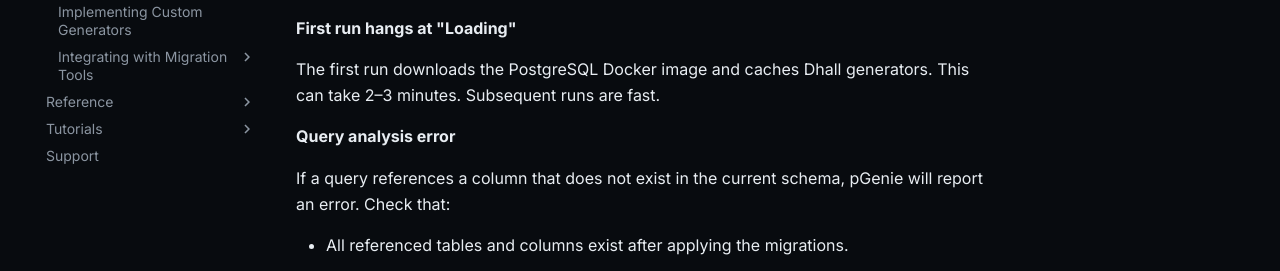
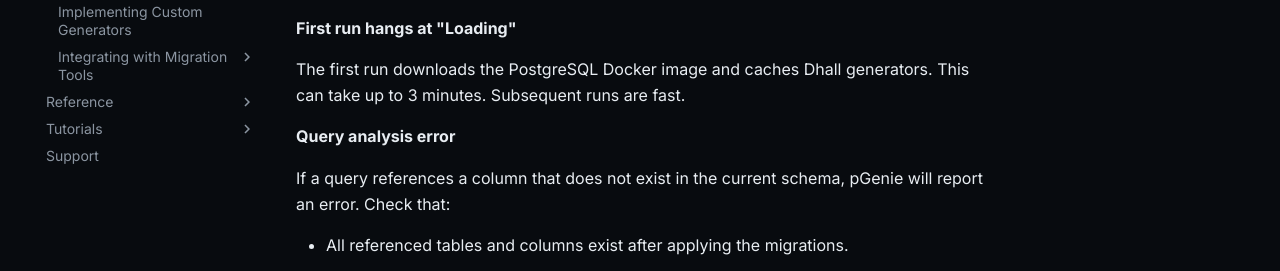
Before and after one commit to pgenie-io/docs, an MkDocs documentation site: the page built from docs/guides/generating-code.md, in a window 1280 px wide and 900 px high, scrolled down 2860 px. Shown: the part 392-663 px from the top of the window. Built offline with MkDocs 1.6.1 and Material for MkDocs 9.7.7, drawn with Linux system fonts in a browser that asks for light colours; comment, search, counter and statistics services are not loaded.

Commit message:
Unify the 3 minutes notice

```diff
--- a/docs/guides/generating-code.md
+++ b/docs/guides/generating-code.md
@@ -115,7 +115,7 @@ docker info
 
 **First run hangs at "Loading"**
 
-The first run downloads the PostgreSQL Docker image and caches Dhall generators. This can take 2–3 minutes. Subsequent runs are fast.
+The first run downloads the PostgreSQL Docker image and caches Dhall generators. This can take up to 3 minutes. Subsequent runs are fast.
 
 **Query analysis error**
 
```
Also changed, not shown: docs/guides/installation/index.md (+1 -1 lines), docs/tutorials/learn-pgenie-in-y-minutes.md (+1 -1 lines).
